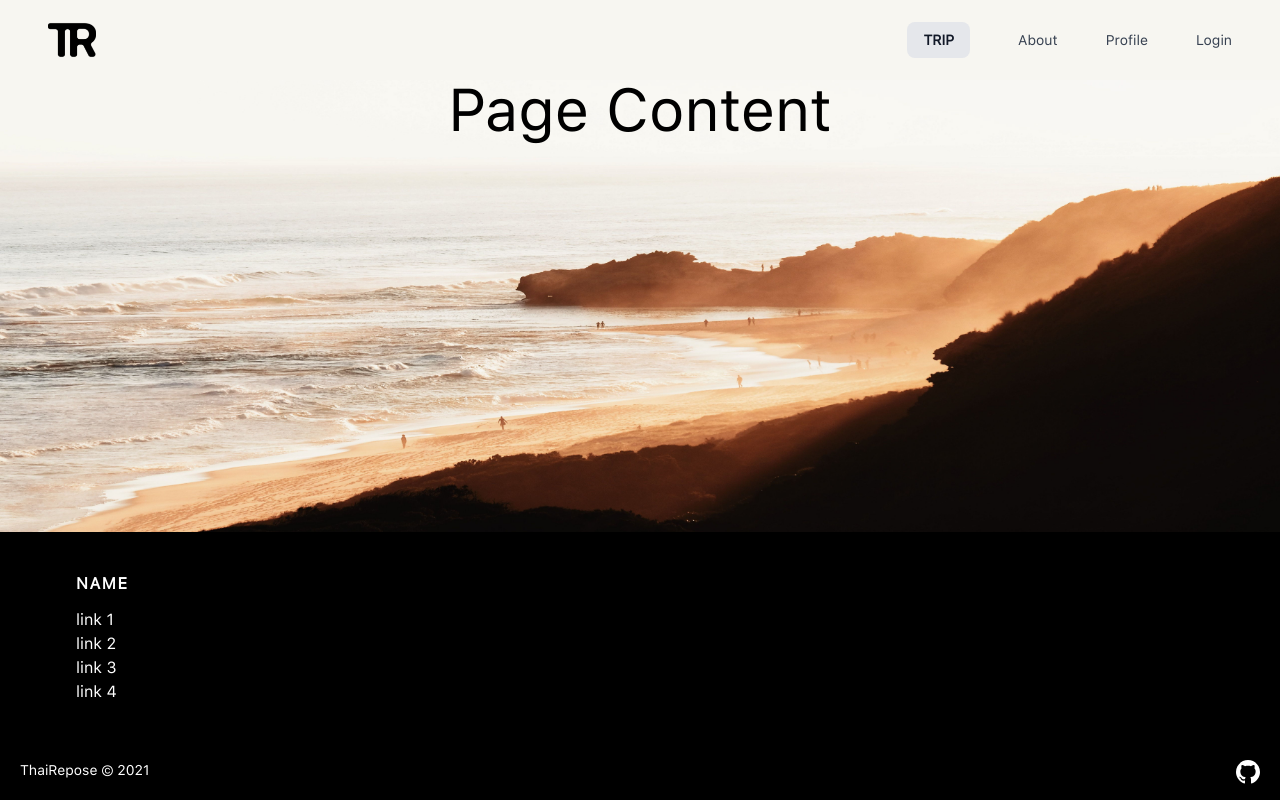
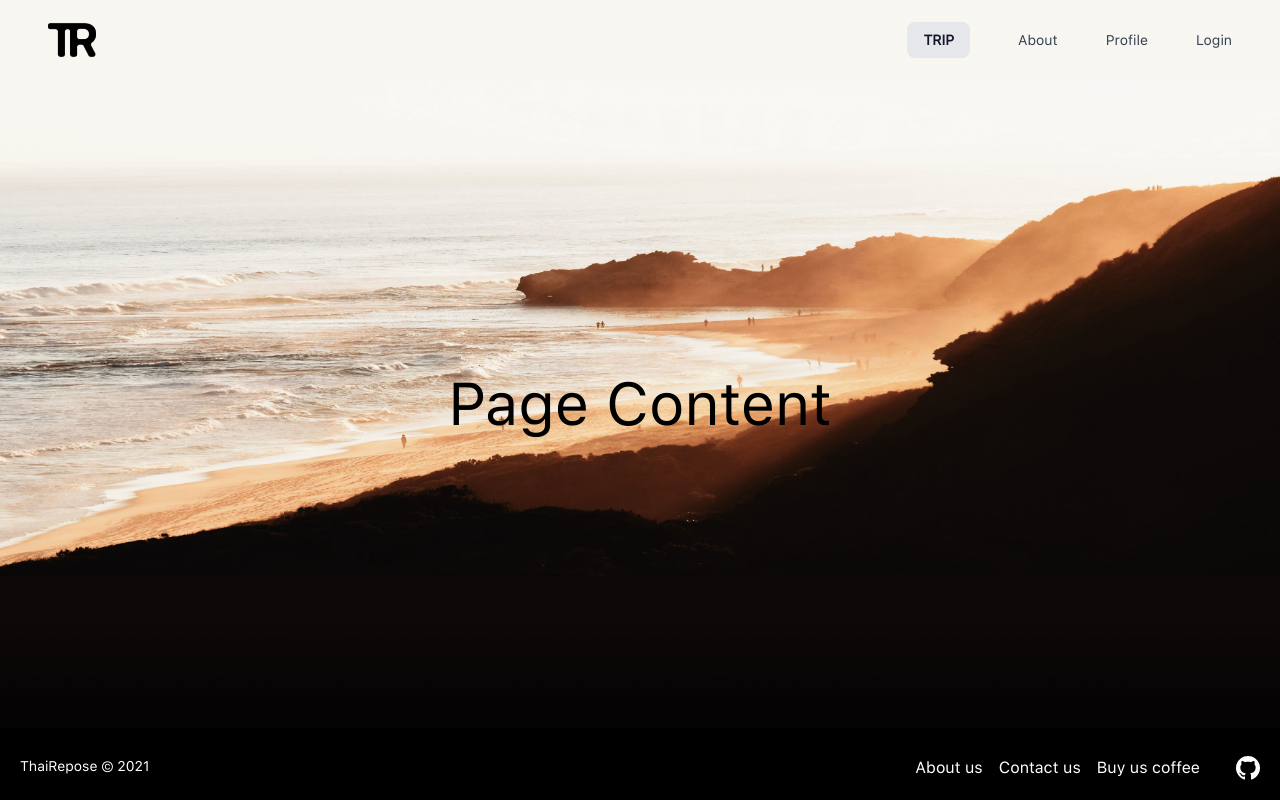
Before and after one commit to ThaiRepose/thairepose, a Django app: page / in a window 1280 px wide. Run offline with Django 3.2, Linux system fonts and the light colour scheme; parts of the project's set-up code (start-up, migrations or seed data) failed here and were passed over; some libraries are stand-ins or nearby versions.

Commit message:
Reduce footer and move to base file to show in every page

```diff
--- a/trip/templates/trip/base.html
+++ b/trip/templates/trip/base.html
@@ -57,6 +57,26 @@
     {% block main_content %}
 
     {% endblock %}
+    <!-- Footer -->
+    <div class="w-full h-2 bg-gradient-to-t from-black to-current"></div>
+    <div class="bg-black">
+        <div class="container mx-auto py-5 px-5 flex flex-wrap flex-col sm:flex-row">
+            <p class="text-white text-sm text-center sm:text-left">
+                ThaiRepose © 2021
+            </p>
+            <span class="inline-flex sm:ml-auto sm:mt-0 mt-2 justify-center sm:justify-start">
+                <a class="text-white hover:text-gray-700 px-2" href="">About us</a>
+                <a class="text-white hover:text-gray-700 px-2" href="">Contact us</a>
+                <a class="text-white hover:text-gray-700 px-2" href="">Buy us coffee</a>
+                <p class="px-2"></p>
+                <a class="ml-3 text-black" href="https://github.com/ThaiRepose/thairepose">
+                    <svg xmlns="http://www.w3.org/2000/svg" width="24" height="24" viewBox="0 0 24 24">
+                        <path style="fill: white;" d="M12 0c-6.626 0-12 5.373-12 12 0 5.302 3.438 9.8 8.207 11.387.599.111.793-.261.793-.577v-2.234c-3.338.726-4.033-1.416-4.033-1.416-.546-1.387-1.333-1.756-1.333-1.756-1.089-.745.083-.729.083-.729 1.205.084 1.839 1.237 1.839 1.237 1.07 1.834 2.807 1.304 3.492.997.107-.775.418-1.305.762-1.604-2.665-.305-5.467-1.334-5.467-5.931 0-1.311.469-2.381 1.236-3.221-.124-.303-.535-1.524.117-3.176 0 0 1.008-.322 3.301 1.23.957-.266 1.983-.399 3.003-.404 1.02.005 2.047.138 3.006.404 2.291-1.552 3.297-1.23 3.297-1.23.653 1.653.242 2.874.118 3.176.77.84 1.235 1.911 1.235 3.221 0 4.609-2.807 5.624-5.479 5.921.43.372.823 1.102.823 2.222v3.293c0 .319.192.694.801.576 4.765-1.589 8.199-6.086 8.199-11.386 0-6.627-5.373-12-12-12z"></path>
+                    </svg>
+                </a>
+            </span>
+        </div>
+    </div>
 </div>
 <!-- Script to show/hide navigation button in responsive -->
 <script src="https://cdn.jsdelivr.net/gh/alpinejs/alpine@v2.x.x/dist/alpine.min.js" defer></script>
--- a/trip/templates/trip/index.html
+++ b/trip/templates/trip/index.html
@@ -2,7 +2,7 @@
 {% load static %}
 
 {% block header %}
-    <title>Index</title>
+    <title>ThaiRepose</title>
     <style>
         body {
             background-image: url("{% static 'trip/images/bg.jpg' %}");
@@ -15,48 +15,8 @@
 
 {% block main_content %}
 
-    <div class="flex-grow">
+    <div class="flex flex-grow items-center justify-center">
         <h1 class="text-6xl flex items-center justify-center">Page Content</h1>
     </div>
-    <!-- Footer -->
-    <div class="text-gray-600 body-font sm:bg-black md:bg-black bg-transparent">
-        <div class="container px-10 py-10 mx-auto flex md:items-center lg:items-start md:flex-row md:flex-nowrap flex-wrap flex-col">
-            <div class="flex-grow flex flex-wrap md:pl-5 -mb-10 md:mt-0 mt-10 md:text-left text-center">
-                <div class="lg:w-1/4 md:w-1/2 w-full px-4">
-                    <!-- Footer content -->
-                    <h2 class="title-font font-bold text-white tracking-widest text-md mb-3">NAME</h2>
-                    <nav class="list-none mb-10">
-                        <li>
-                            <a class="text-white hover:text-yellow-600" href="#">link 1</a>
-                        </li>
-                        <li>
-                            <a class="text-white hover:text-red-300" href="#">link 2</a>
-                        </li>
-                        <li>
-                            <a class="text-white hover:text-red-300" href="#">link 3</a>
-                        </li>
-                        <li>
-                            <a class="text-white hover:text-red-300" href="#">link 4</a>
-                        </li>
-                    </nav>
-                </div>
-            </div>
-        </div>
-        <!-- Website Info -->
-        <div class="bg-gtransparent sm:bg-black md:bg-black">
-            <div class="container mx-auto py-4 px-5 flex flex-wrap flex-col sm:flex-row">
-                <p class="text-white text-sm text-center sm:text-left">
-                    ThaiRepose © 2021
-                </p>
-                <span class="inline-flex sm:ml-auto sm:mt-0 mt-2 justify-center sm:justify-start">
-          <a class="ml-3 text-black" href="https://github.com/ThaiRepose/thairepose">
-            <svg xmlns="http://www.w3.org/2000/svg" width="24" height="24" viewBox="0 0 24 24">
-                <path style="fill: white;"
-                      d="M12 0c-6.626 0-12 5.373-12 12 0 5.302 3.438 9.8 8.207 11.387.599.111.793-.261.793-.577v-2.234c-3.338.726-4.033-1.416-4.033-1.416-.546-1.387-1.333-1.756-1.333-1.756-1.089-.745.083-.729.083-.729 1.205.084 1.839 1.237 1.839 1.237 1.07 1.834 2.807 1.304 3.492.997.107-.775.418-1.305.762-1.604-2.665-.305-5.467-1.334-5.467-5.931 0-1.311.469-2.381 1.236-3.221-.124-.303-.535-1.524.117-3.176 0 0 1.008-.322 3.301 1.23.957-.266 1.983-.399 3.003-.404 1.02.005 2.047.138 3.006.404 2.291-1.552 3.297-1.23 3.297-1.23.653 1.653.242 2.874.118 3.176.77.84 1.235 1.911 1.235 3.221 0 4.609-2.807 5.624-5.479 5.921.43.372.823 1.102.823 2.222v3.293c0 .319.192.694.801.576 4.765-1.589 8.199-6.086 8.199-11.386 0-6.627-5.373-12-12-12z"></path>
-            </svg>
-          </a>
-        </span>
-            </div>
-        </div>
-    </div>
+
 {% endblock %}
```
